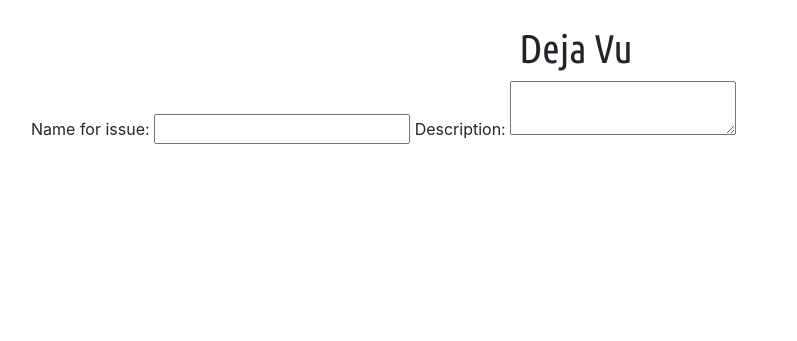
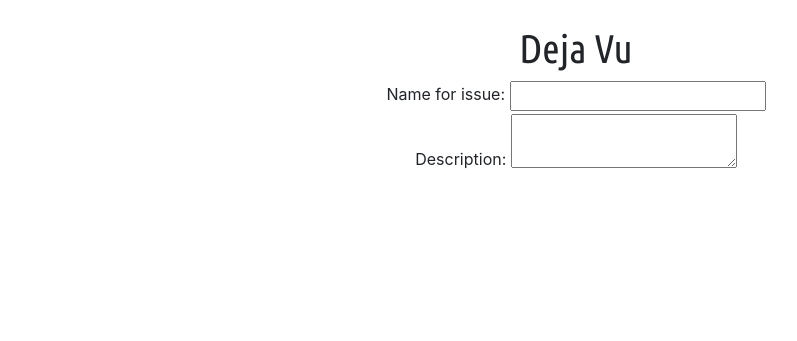
Before and after one commit to dcancelmo/Deja_Vu_Web, a PHP site: page / in a window 1280 px wide. Shown: the top 341 px of the page, without its empty margins (64-861 px from the left). Run offline with PHP 8.4, Linux system fonts and the light colour scheme; some libraries are stand-ins or nearby versions.

Commit message:
changed display for questions

```diff
--- a/css/styles.css
+++ b/css/styles.css
@@ -7,7 +7,8 @@
 }
 
 .formQuestion {
-	display: inline-block;
+	display: block;
+	text-align: center;
 }
 
 h1 {
@@ -18,3 +19,7 @@ h1 {
 h2 {
 	font-family: 'Lora', serif;
 }
+
+label {
+	vertical-align: middle;
+}
```
